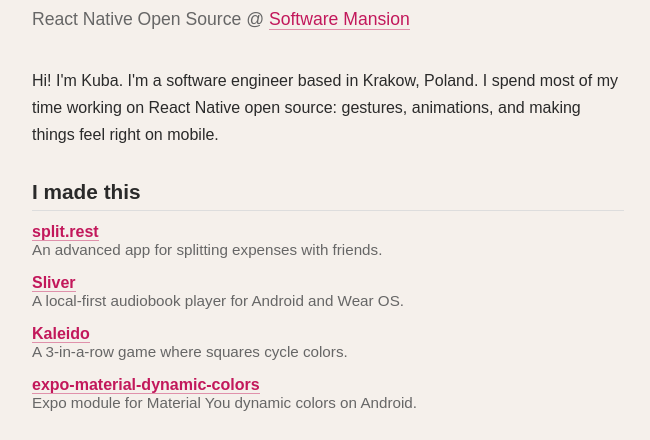
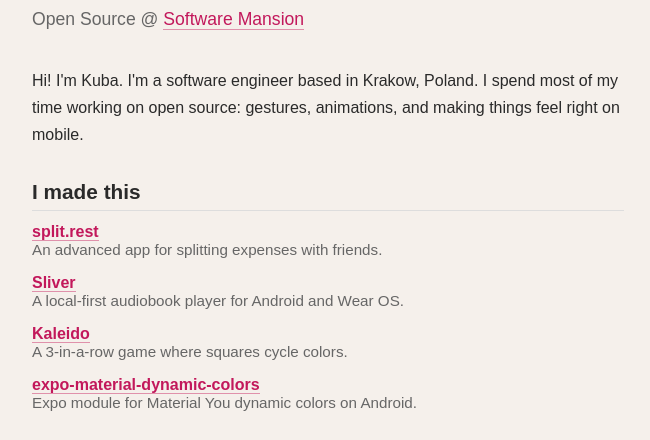
Before and after one commit to j-piasecki/website, a plain HTML site: page index.html in a window 1280 px wide. Shown: the part 350-790 px from the top of the page, without its empty margins (312-962 px from the left). Drawn offline with Linux system fonts and the light colour scheme.

Commit message:
Update role

```diff
--- a/index.html
+++ b/index.html
@@ -276,11 +276,11 @@
   <div id="site-content">
     <div class="content">
       <h1>Jakub Piasecki</h1>
-      <p class="subtitle">React Native Open Source @ <a href="https://swmansion.com">Software Mansion</a></p>
+      <p class="subtitle">Open Source @ <a href="https://swmansion.com">Software Mansion</a></p>
 
       <p>
         Hi! I'm Kuba. I'm a software engineer based in Krakow, Poland.
-        I spend most of my time working on React Native open source: gestures, animations, and making things feel right on mobile.
+        I spend most of my time working on open source: gestures, animations, and making things feel right on mobile.
       </p>
 
       <h2>I made this</h2>
```
